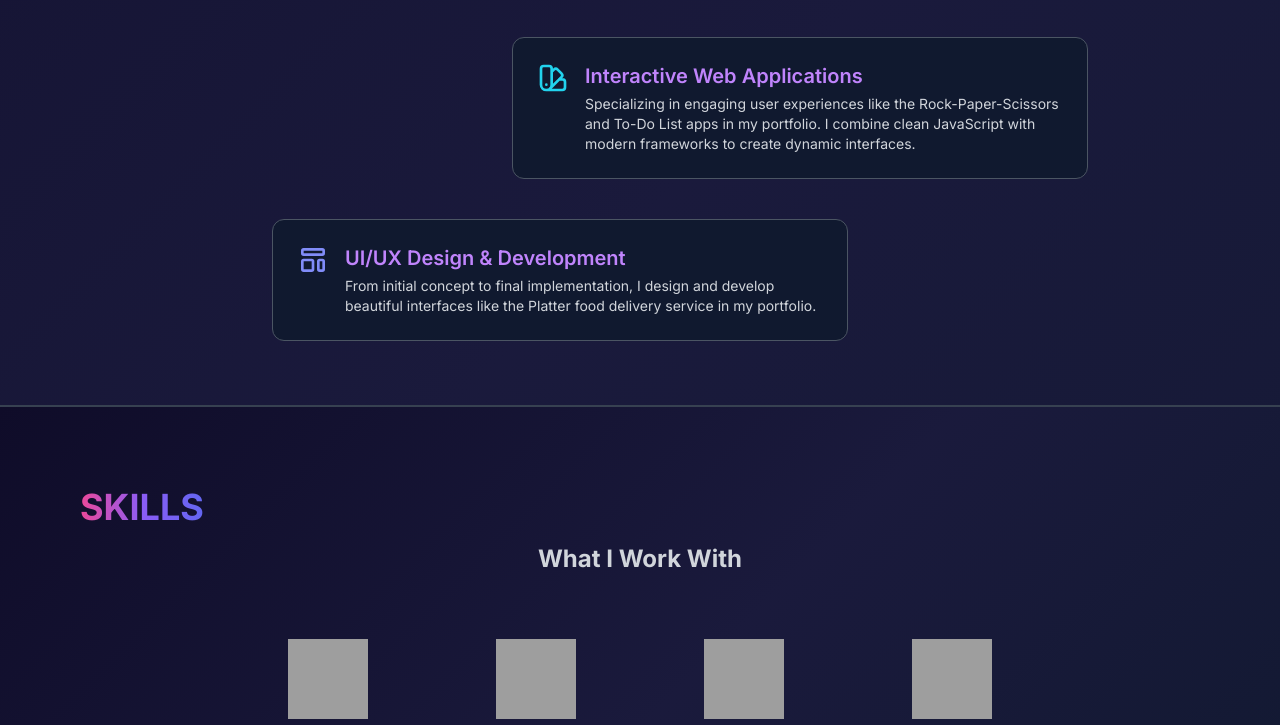
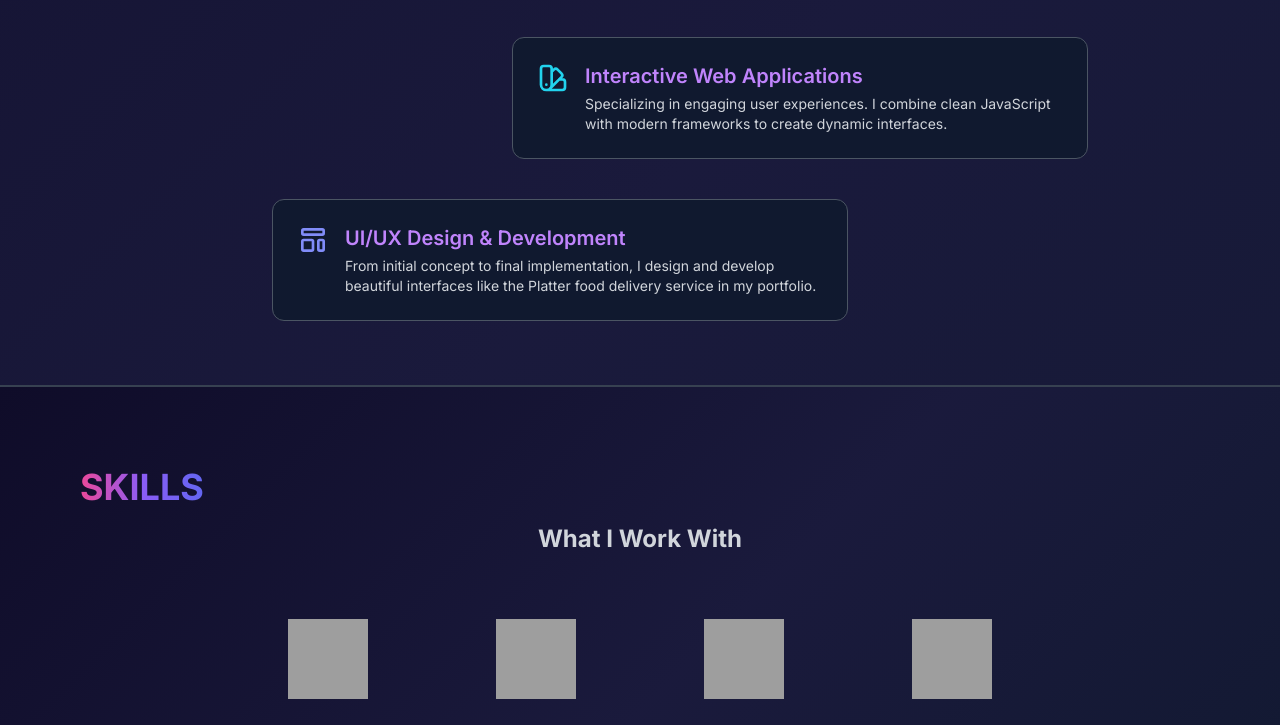
Before and after one commit to ArjunLakshakar/Portfolio, a website: page index.html in a window 1280 px wide. Shown: the part 1647-2372 px from the top of the page. Drawn offline with nearby package versions, Linux system fonts and the light colour scheme; grey boxes are pictures that could not be loaded.

Commit message:
fix servive

```diff
--- a/index.html
+++ b/index.html
@@ -190,10 +190,8 @@
                         </div>
                         <div>
                             <h3 class="text-xl font-semibold mb-1 text-purple-400">Interactive Web Applications</h3>
-                            <p class="text-sm text-gray-300">Specializing in engaging user experiences like the
-                                Rock-Paper-Scissors and To-Do List apps in my portfolio. I combine clean JavaScript
-                                with
-                                modern frameworks to create dynamic interfaces.</p>
+                            <p class="text-sm text-gray-300">Specializing in engaging user experiences. I combine clean
+                                JavaScript with modern frameworks to create dynamic interfaces.</p>
                         </div>
                     </div>
                 </div>
```
